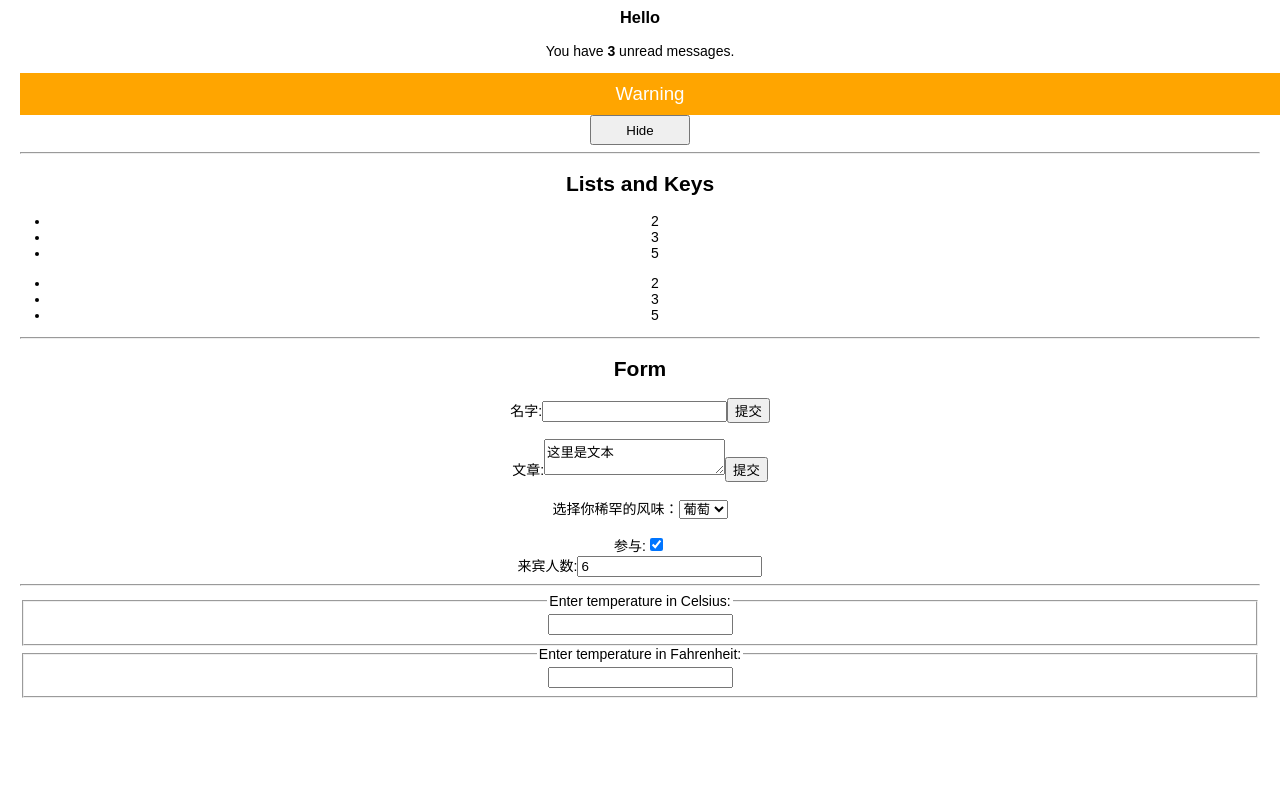
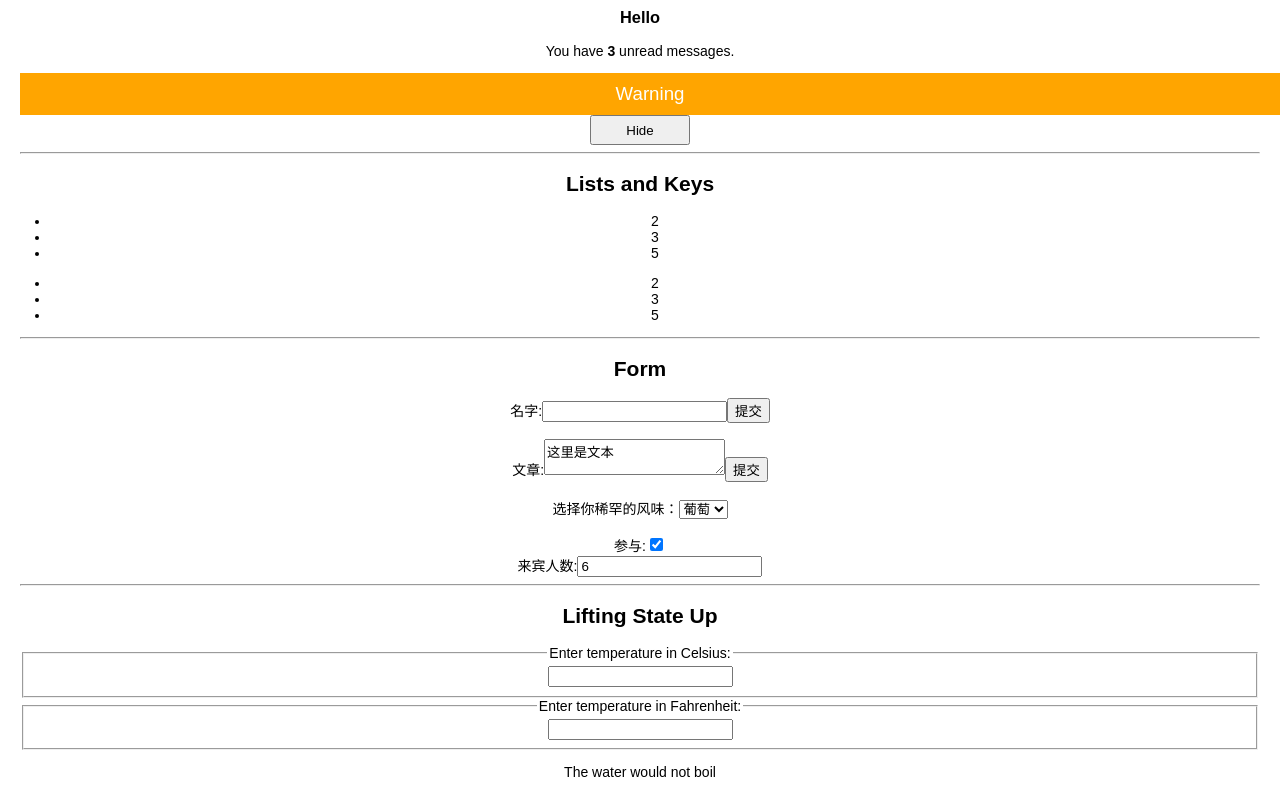
Before and after one commit to JackLiR8/react-learning, a React (Create React App) app: page / in a window 1280 px wide. Shown: the part 728-1528 px from the top of the page. Before the commit the page ends 1446 px from the top, so only its background shows below. Built offline with nearby package versions, Linux system fonts and the light colour scheme.

Commit message:
:sparkles: New Feature: 核心概念-状态提升

```diff
--- a/src/main-concepts/Event.js
+++ b/src/main-concepts/Event.js
@@ -16,6 +16,7 @@ function ActionLink() {
   }
 
   return (
+    // eslint-disable-next-line
     <a href="#" onClick={handleClick}>
       Click me
     </a>
--- a/src/main-concepts/LiftingState.js
+++ b/src/main-concepts/LiftingState.js
@@ -16,13 +16,8 @@ const scaleNames = {
   f: 'Fahrenheit'
 }
 class TemperatureInput extends React.Component {
-  constructor(props) {
-    super(props);
-    this.state = { temperature: '' };
-  }
-
   handleChange = (e) => {
-    this.setState({ temperature: e.target.value });
+    this.props.onTemperatureChange(e.target.value);
   }
 
   render() {
@@ -31,19 +26,70 @@ class TemperatureInput extends React.Component {
       <fieldset>
         <legend>Enter temperature in {scaleNames[scale]}:</legend>
         <input
-          value={this.state.temperature}
+          value={temperature}
           onChange={this.handleChange} />
       </fieldset>
     )
   }
 }
 
+function toCelsius(fahrenheit) {
+  return (fahrenheit - 32) * 5 / 9;
+}
+
+function toFahrenheit(celsius) {
+  return (celsius * 9 / 5) + 32;
+}
+
+function tryConvert(temperature, convert) {
+  const input = parseFloat(temperature);
+  if (Number.isNaN(input)) {
+    return '';
+  }
+  const output = convert(input);
+  const rounded = Math.round(output * 1000) / 1000;
+  return rounded.toString();
+}
+
 class Calculator extends React.Component {
+  constructor(props) {
+    super(props);
+    this.state = { temperature: '', scale: 'c' };
+  }
+
+  handleCelsiusChange = (temperature) => {
+    this.setState({ scale: 'c', temperature });
+  }
+
+  handleFahrenheitChange = (temperature) => {
+    this.setState({ scale: 'f', temperature });
+  }
+
   render() {
+    const { scale, temperature } = this.state;
+    const celsius = scale === 'f' ?
+      tryConvert(temperature, toCelsius) :
+      temperature;
+    const fahrenheit = scale === 'c' ?
+      tryConvert(temperature, toFahrenheit) :
+      temperature;
+
     return (
       <div>
-        <TemperatureInput scale="c" />
-        <TemperatureInput scale="f" />
+        <h2>Lifting State Up</h2>
+
+        <TemperatureInput
+          scale="c"
+          temperature={celsius}
+          onTemperatureChange={this.handleCelsiusChange} />
+
+        <TemperatureInput
+          scale="f"
+          temperature={fahrenheit}
+          onTemperatureChange={this.handleFahrenheitChange} />
+
+        <BoilingVerdict celsius={parseFloat(celsius)} />
+
       </div>
     )
   }
```
